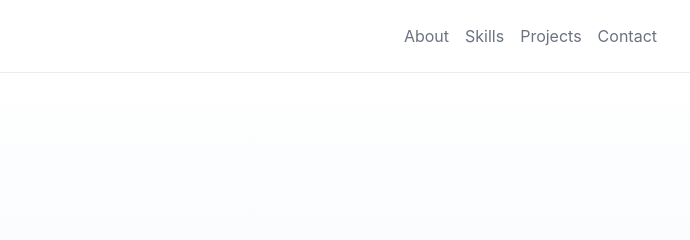
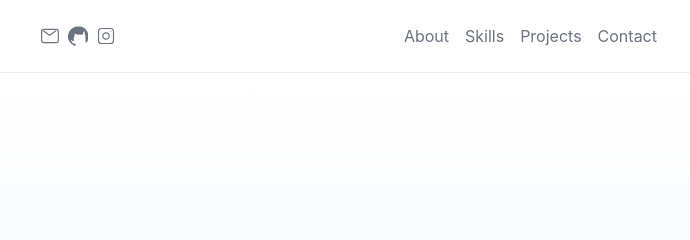
Before and after one commit to VVahyuidr/my-first-project, a plain HTML site: page index.html in a window 1280 px wide. Shown: the top 240 px of the page, 509-1199 px from the left. Drawn offline with Linux system fonts and the light colour scheme.

Commit message:
add social media icons

```diff
--- a/css/styles.css
+++ b/css/styles.css
@@ -13,6 +13,10 @@ body{margin:0;font-family:Inter, system-ui, -apple-system, "Segoe UI", Roboto, "
 .site-header .container{display:flex;align-items:center;justify-content:space-between}
 .logo{font-weight:700;color:var(--accent);text-decoration:none}
 .nav{display:flex;gap:1rem}
+.social{display:flex;gap:.5rem;align-items:center;margin-left:1rem}
+.social a{color:var(--muted);display:inline-flex;align-items:center;justify-content:center;text-decoration:none}
+.social svg{width:20px;height:20px;display:block}
+.social a:hover{color:var(--accent)}
 .nav a{color:var(--muted);text-decoration:none}
 .nav-toggle{display:none;background:transparent;border:0;font-size:1.25rem}
 
--- a/index.html
+++ b/index.html
@@ -10,6 +10,17 @@
   <header class="site-header">
     <div class="container">
       <a class="logo" href="#">Wahyu Indrawan</a>
+      <div class="social" aria-hidden="false">
+        <a href="mailto:wahyu12345lbk@gmail.com" aria-label="Email Wahyu">
+          <svg viewBox="0 0 24 24" xmlns="http://www.w3.org/2000/svg" aria-hidden="true"><path d="M2 6.5A2.5 2.5 0 0 1 4.5 4h15A2.5 2.5 0 0 1 22 6.5v11A2.5 2.5 0 0 1 19.5 20h-15A2.5 2.5 0 0 1 2 17.5v-11zM4.3 6.1l7.2 5.1 7.2-5.1" fill="none" stroke="currentColor" stroke-width="1.4" stroke-linecap="round" stroke-linejoin="round"/></svg>
+        </a>
+        <a href="https://github.com/VVahyuidr" target="_blank" rel="noopener" aria-label="GitHub profile">
+          <svg viewBox="0 0 24 24" xmlns="http://www.w3.org/2000/svg" aria-hidden="true"><path d="M12 .5a12 12 0 0 0-3.8 23.4c.6.1.8-.3.8-.6v-2.2c-3.3.7-4-1.6-4-1.6-.5-1.3-1.2-1.6-1.2-1.6-1-.7.1-.7.1-.7 1.1.1 1.6 1.1 1.6 1.1 1 .1 1.6-.8 1.9-1.2-.3-.3-.6-.9-.6-1.8 0-1.3.5-2.2 1.2-3-.1-.3-.5-1.4.1-2.9 0 0 1-.3 3.3 1.2a11.3 11.3 0 0 1 6 0C18.8 6 19.8 6.3 19.8 6.3c.6 1.5.2 2.6.1 2.9.7.8 1.2 1.8 1.2 3 0 .9-.3 1.5-.6 1.8.3.4.6 1.1.6 2.2v3.3c0 .3.2.7.8.6A12 12 0 0 0 12 .5z" fill="currentColor"/></svg>
+        </a>
+        <a href="https://instagram.com/_wahyu_indrawan" target="_blank" rel="noopener" aria-label="Instagram profile">
+          <svg viewBox="0 0 24 24" xmlns="http://www.w3.org/2000/svg" aria-hidden="true"><rect x="3" y="3" width="18" height="18" rx="4" ry="4" fill="none" stroke="currentColor" stroke-width="1.4"/><path d="M12 8.2a3.8 3.8 0 1 0 0 7.6 3.8 3.8 0 0 0 0-7.6z" fill="none" stroke="currentColor" stroke-width="1.4"/><circle cx="17.5" cy="6.5" r=".6" fill="currentColor"/></svg>
+        </a>
+      </div>
       <button class="nav-toggle" aria-label="Toggle navigation">☰</button>
       <nav class="nav" id="nav">
         <a href="#about">About</a>
@@ -71,7 +82,7 @@
     <section id="contact" class="section">
       <div class="container">
         <h2>Contact</h2>
-        <p>I'm available for freelance and full-time work. Email me at <a href="mailto:wahyu@example.com">wahyu@example.com</a> or connect on GitHub: <a href="https://github.com/" target="_blank" rel="noopener">github.com/your-username</a>.</p>
+        <p>I'm available for freelance and full-time work. Email me at <a href="mailto:wahyu12345lbk@gmail.com">wahyu12345lbk@gmail.com</a>. Connect: <a href="https://github.com/VVahyuidr" target="_blank" rel="noopener">github.com/VVahyuidr</a> · <a href="https://instagram.com/_wahyu_indrawan" target="_blank" rel="noopener">Instagram</a>.</p>
       </div>
     </section>
   </main>
```
Also changed, not shown: README.md.
